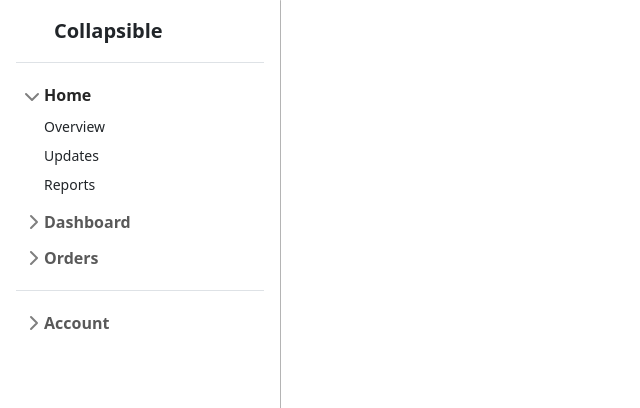
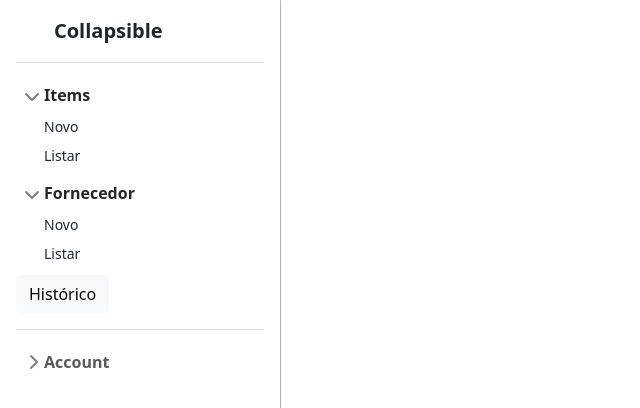
Before and after one commit to Vicente-jpro/venx-template, a plain HTML site: page index.html in a window 1280 px wide. Shown: the top 408 px of the page, without its empty margins (0-640 px from the left). Drawn offline with nearby package versions, Linux system fonts and the light colour scheme.

Commit message:
Slide bar edited

```diff
--- a/index.html
+++ b/index.html
@@ -45,43 +45,33 @@
     </a>
     <ul class="list-unstyled ps-0">
       <li class="mb-1">
-        <button class="btn btn-toggle align-items-center rounded collapsed" data-bs-toggle="collapse" data-bs-target="#home-collapse" aria-expanded="true">
-          Home
+        <button class="btn btn-toggle align-items-center rounded collapsed" data-bs-toggle="collapse" data-bs-target="#items-collapse" aria-expanded="true">
+          Items
         </button>
-        <div class="collapse show" id="home-collapse">
+        <div class="collapse show" id="items-collapse">
           <ul class="btn-toggle-nav list-unstyled fw-normal pb-1 small">
-            <li><a href="#" class="link-dark rounded">Overview</a></li>
-            <li><a href="#" class="link-dark rounded">Updates</a></li>
-            <li><a href="#" class="link-dark rounded">Reports</a></li>
+            <li><a href="#" class="link-dark rounded">Novo</a></li>
+            <li><a href="#" class="link-dark rounded">Listar</a></li>
           </ul>
         </div>
       </li>
       <li class="mb-1">
-        <button class="btn btn-toggle align-items-center rounded collapsed" data-bs-toggle="collapse" data-bs-target="#dashboard-collapse" aria-expanded="false">
-          Dashboard
+        <button class="btn btn-toggle align-items-center rounded collapsed" data-bs-toggle="collapse" data-bs-target="#fornecedor-collapse" aria-expanded="true">
+          Fornecedor
         </button>
-        <div class="collapse" id="dashboard-collapse">
+        <div class="collapse show" id="fornecedor-collapse">
           <ul class="btn-toggle-nav list-unstyled fw-normal pb-1 small">
-            <li><a href="#" class="link-dark rounded">Overview</a></li>
-            <li><a href="#" class="link-dark rounded">Weekly</a></li>
-            <li><a href="#" class="link-dark rounded">Monthly</a></li>
-            <li><a href="#" class="link-dark rounded">Annually</a></li>
+            <li><a href="#" class="link-dark rounded">Novo</a></li>
+            <li><a href="#" class="link-dark rounded">Listar</a></li>
           </ul>
         </div>
       </li>
       <li class="mb-1">
-        <button class="btn btn-toggle align-items-center rounded collapsed" data-bs-toggle="collapse" data-bs-target="#orders-collapse" aria-expanded="false">
-          Orders
+        <button class="btn btn-light align-items-center rounded ">
+          Histórico
         </button>
-        <div class="collapse" id="orders-collapse">
-          <ul class="btn-toggle-nav list-unstyled fw-normal pb-1 small">
-            <li><a href="#" class="link-dark rounded">New</a></li>
-            <li><a href="#" class="link-dark rounded">Processed</a></li>
-            <li><a href="#" class="link-dark rounded">Shipped</a></li>
-            <li><a href="#" class="link-dark rounded">Returned</a></li>
-          </ul>
-        </div>
       </li>
+
       <li class="border-top my-3"></li>
       <li class="mb-1">
         <button class="btn btn-toggle align-items-center rounded collapsed" data-bs-toggle="collapse" data-bs-target="#account-collapse" aria-expanded="false">
```
